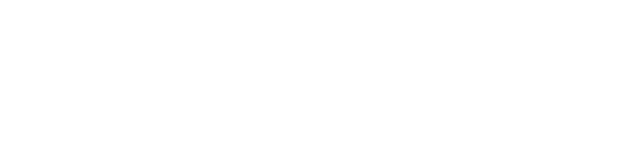
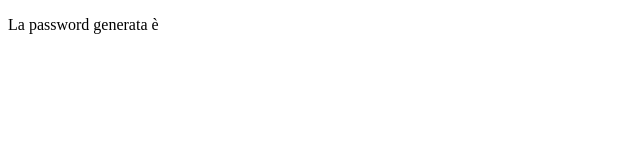
Before and after one commit to carloeusebi/js-pwdgen-wannabe, a plain HTML site: page index.html in a window 1280 px wide. Shown: the whole page, without its empty margins (0-640 px from the left). Drawn offline with Linux system fonts and the light colour scheme.

Commit message:
Added element on html

```diff
--- a/index.html
+++ b/index.html
@@ -11,7 +11,7 @@
 </head>
 
 <body>
-
+    <p>La password generata è <span id="password"></span></p>
 </body>
 
 </html>
```
